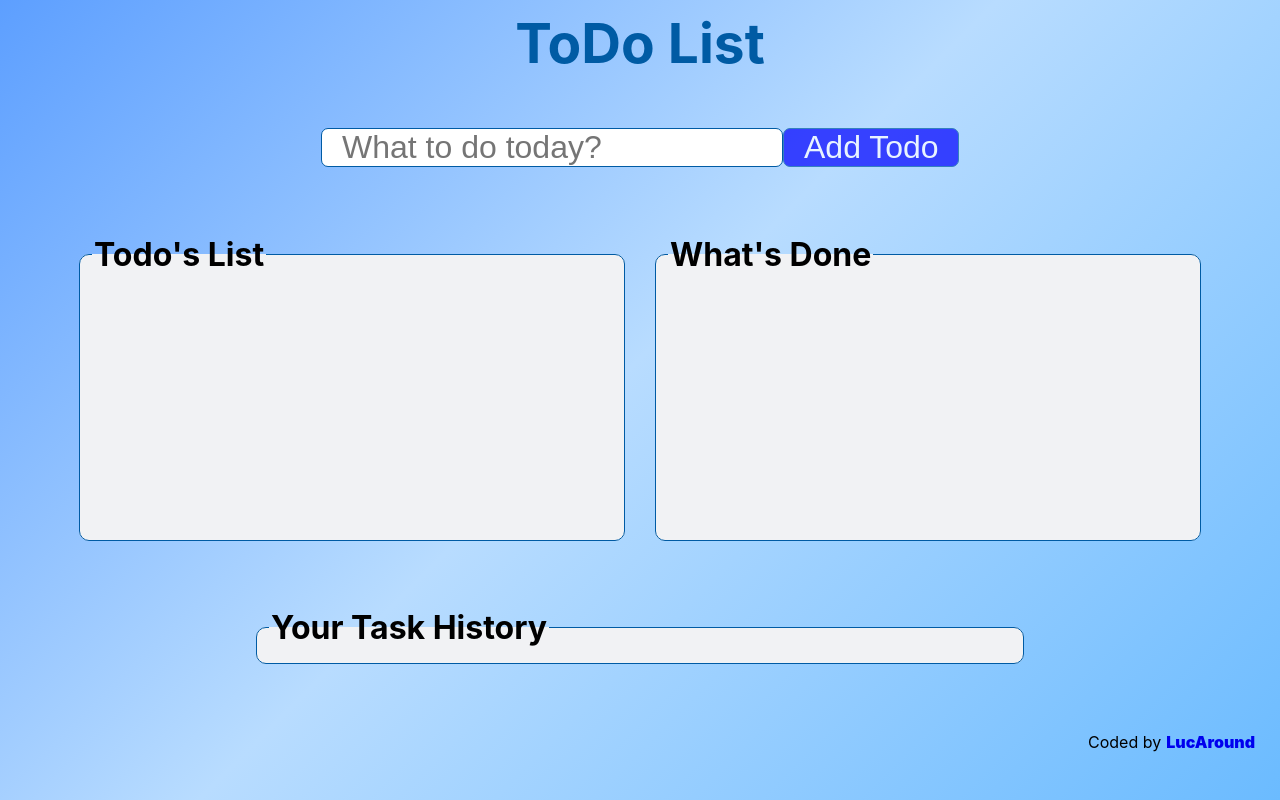
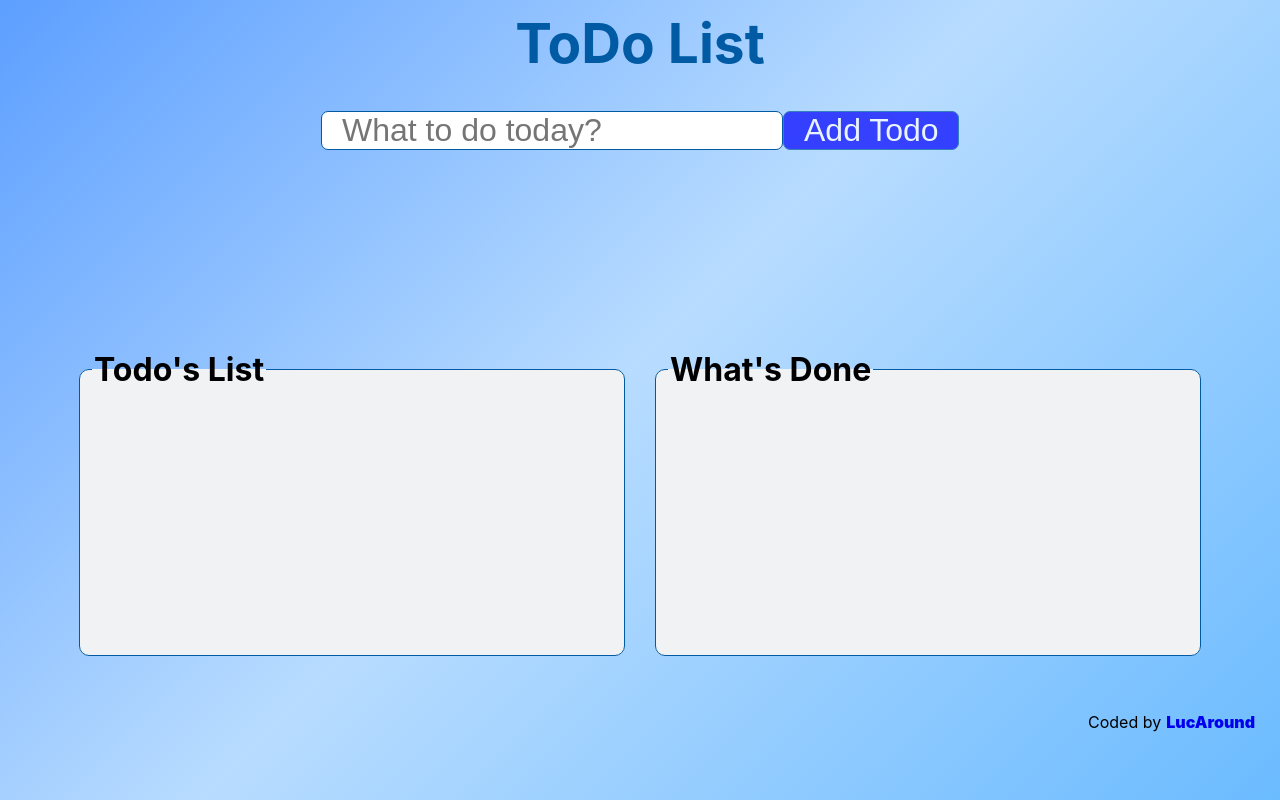
Before and after one commit to LSzpilowski/todolist-app-next.js, a React (Create React App) app: page / in a window 1280 px wide. Built offline with nearby package versions, Linux system fonts and the light colour scheme.

Commit message:
Fix scrollbar, TasksHistory and styling

```diff
--- a/src/App.styles.js
+++ b/src/App.styles.js
@@ -3,7 +3,10 @@ import styled from "styled-components";
 export const Wrapper = styled.div`
 display: flex;
 flex-direction: column;
-justify-content: space-between;
+justify-content: flex-start;
 align-items: stretch;
-min-height: 90vh;
+
+min-height: 100vh;
+overflow-y: auto;
+padding-left: calc(100vw - 100%);
 `;
--- a/src/components/Header/Header.styles.js
+++ b/src/components/Header/Header.styles.js
@@ -1,7 +1,7 @@
 import styled from "styled-components";
 
 export const Header = styled.div`
-  margin-top: 10px;
+  margin: 10px 0 20px 0;
 `;
 
 export const Title = styled.h1`
--- a/src/components/Tasks/AddTasks/AddTasks.styles.js
+++ b/src/components/Tasks/AddTasks/AddTasks.styles.js
@@ -6,6 +6,7 @@ export const AddTask = styled.form.attrs({
   display: flex;
   flex-direction: row;
   justify-content: center;
+  margin: 15px 0 30px 0;
 `;
 
 export const InputText = styled.input.attrs({
--- a/src/components/Tasks/DisplayTasks/TasksHistory/TasksHistory.jsx
+++ b/src/components/Tasks/DisplayTasks/TasksHistory/TasksHistory.jsx
@@ -1,6 +1,6 @@
-import React from "react";
-import * as S from "./TasksHistory.styles";
-import * as U from "../utils.styles";
+import React from 'react';
+import * as S from './TasksHistory.styles';
+import * as U from '../utils.styles';
 
 export const TasksHistory = ({
   historyTasks,
@@ -11,9 +11,7 @@ export const TasksHistory = ({
   handleReUseButton,
 }) => {
   return (
-    <S.TaskHistoryFieldset
-      $hasitems={historyTasks.length > 0 ? "true" : "false"}
-    >
+    <S.TaskHistoryFieldset $hasitems={latestHistoryTasks.length > 0}>
       <U.Legend>
         <U.LegendText>Your Task History</U.LegendText>
         {latestHistoryTasks.length > 0 && (
@@ -25,7 +23,7 @@ export const TasksHistory = ({
           </>
         )}
       </U.Legend>
-      {!isToggled && (
+      {!isToggled && latestHistoryTasks.length > 0 && (
         <S.UlHistory>
           {latestHistoryTasks.map((task, index) => (
             <S.LiHistoryTask key={index}>
--- a/src/components/Tasks/DisplayTasks/TasksHistory/TasksHistory.styles.js
+++ b/src/components/Tasks/DisplayTasks/TasksHistory/TasksHistory.styles.js
@@ -4,10 +4,7 @@ import { Fieldset, LiTasks, UnorderdList, Button } from "../utils.styles";
 
 export const TaskHistoryFieldset = styled(Fieldset)`
   position: relative;
-  min-height: 40px;
-  max-height: 360px;
-  padding-bottom: 10px;
-  overflow: ${(props) => (props.hasItems ? "auto" : "hidden")};
+  display: ${(props) => (props.$hasitems ? "block" : "none")};
 `;
 
 export const UlHistory = styled(UnorderdList)`
--- a/src/components/Tasks/Tasks.styles.js
+++ b/src/components/Tasks/Tasks.styles.js
@@ -4,16 +4,16 @@ export const Wrapper = styled.div`
   display: flex;
   flex-direction: column;
   align-items: center;
-  justify-content: space-evenly;
+  justify-content: space-between;
 
-  min-height: 80vh;
+  min-height: 75vh;
   margin: 0;
   padding: 0;
 `;
 
 export const DisplayTasks = styled.div`
   width: 90%;
-  margin: 0;
+  margin: 25px 0;
   padding: 15px;
   display: flex;
   flex-direction: row;
--- a/src/index.css
+++ b/src/index.css
@@ -1,7 +1,6 @@
 body {
 box-sizing: border-box;
 margin: 0;
-min-height: 100vh;
 background: linear-gradient(-225deg, #5D9FFF 0%, #B8DCFF 48%, #6BBBFF 100%);
   font-family: -apple-system, BlinkMacSystemFont, 'Segoe UI', 'Roboto', 'Oxygen',
     'Ubuntu', 'Cantarell', 'Fira Sans', 'Droid Sans', 'Helvetica Neue',
```
